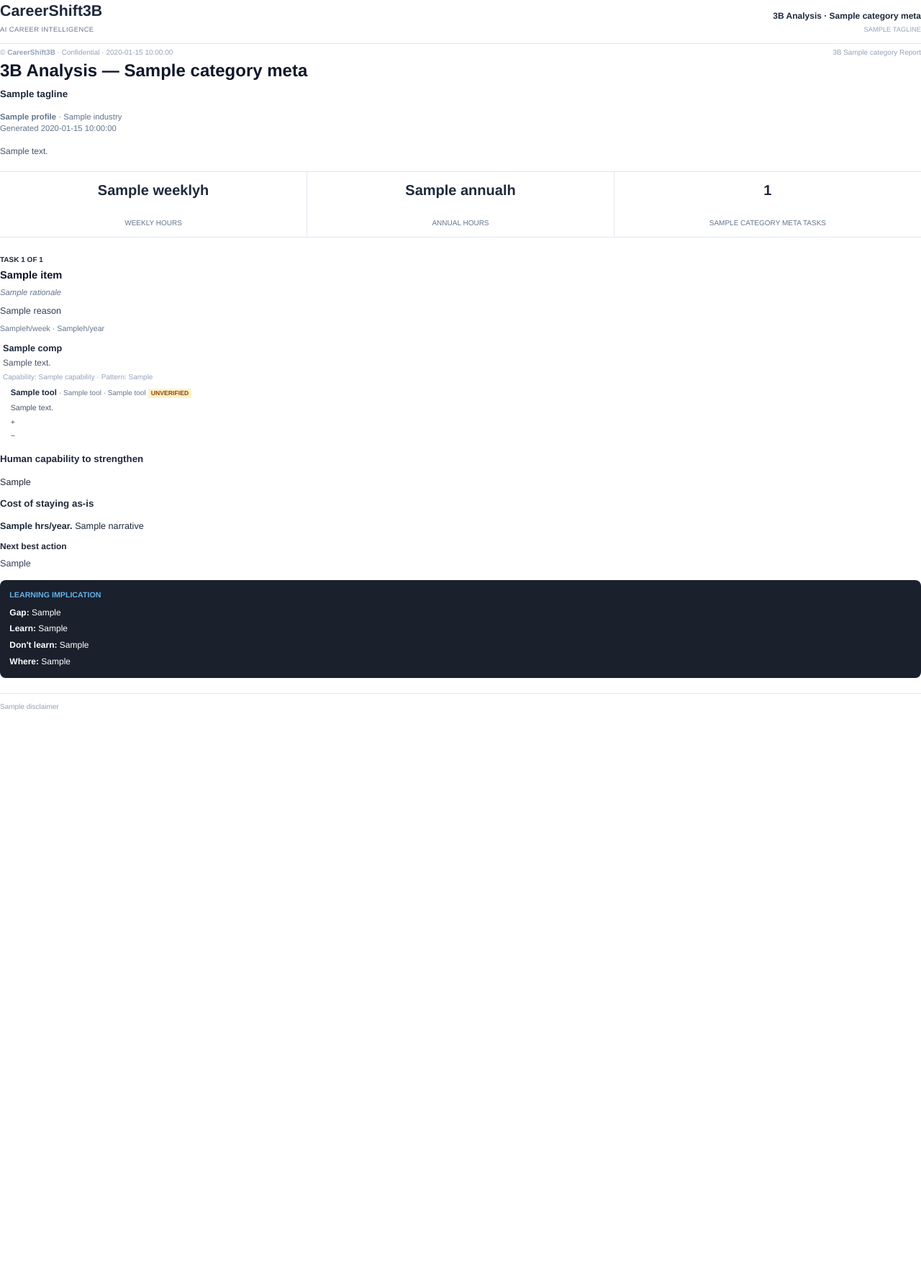
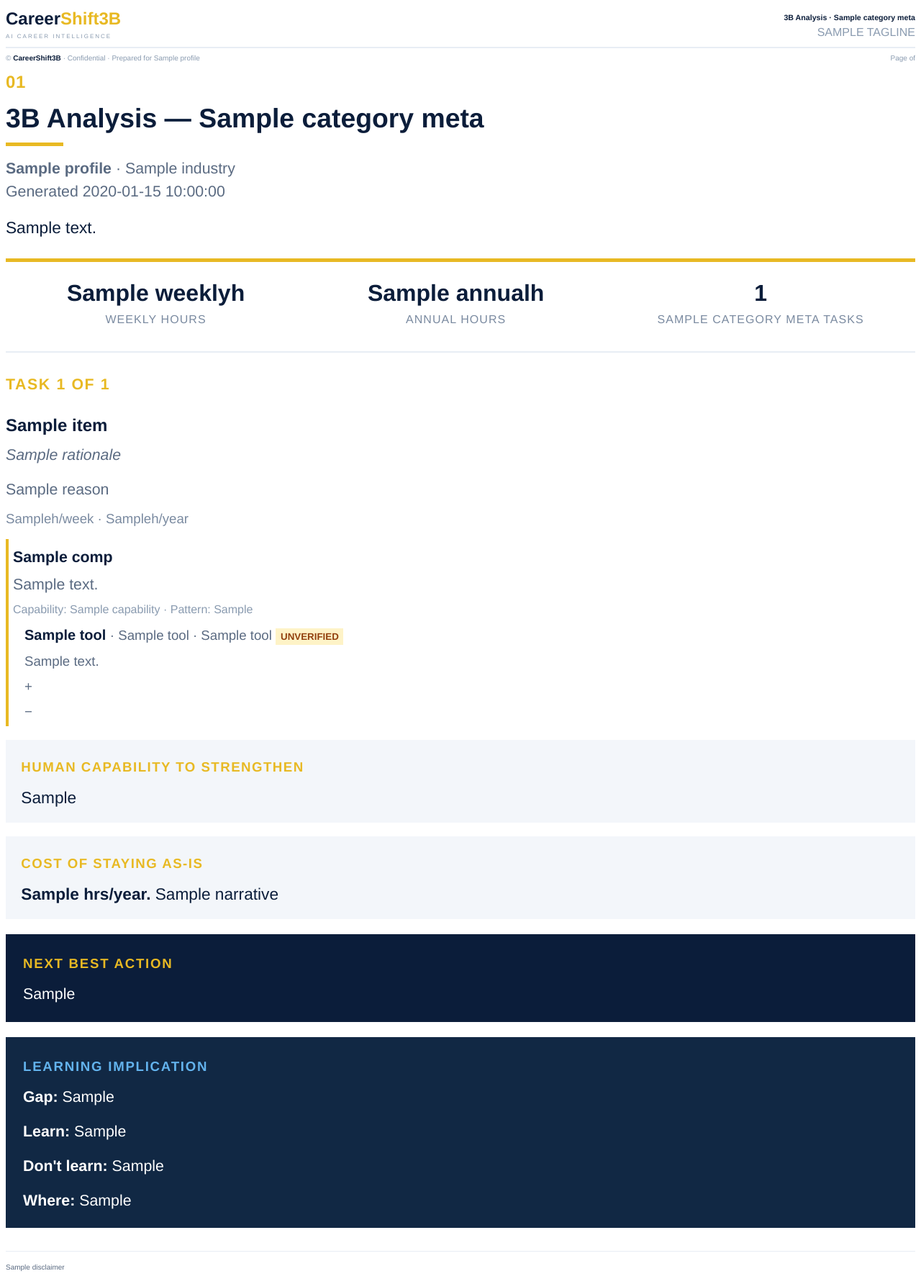
Before and after one commit to Viveknathtiwari01/CareerShiftBackend, a Python web app: template app/templates/export/three_b_category.html in a window 1280 px wide. Shown: the whole page at 72% size. Before the commit the page ends 987 px from the top, so only its background shows below. Run offline with Jinja, Linux system fonts and the light colour scheme; the template is opened without the code that fills it: most values are stand-ins (such as "Sample title", 1, 10 or a date in 2020).

Commit message:
feat: Update report generation with optional overall score and improved layout for 3B analysised

```diff
--- a/app/services/report_export.py
+++ b/app/services/report_export.py
@@ -416,7 +416,7 @@
     return buffer.getvalue()
 
 
-def _merge_cover_and_body(cover_pdf: bytes, body_pdf: bytes) -> bytes:
+def merge_cover_and_body(cover_pdf: bytes, body_pdf: bytes) -> bytes:
     from pypdf import PdfReader, PdfWriter
 
     writer = PdfWriter()
@@ -458,7 +458,7 @@
         job_title=job_title,
     )
     body_pdf = html_to_pdf(html)
-    return _merge_cover_and_body(cover_pdf, body_pdf)
+    return merge_cover_and_body(cover_pdf, body_pdf)
 
 
 def _add_bullet_list(doc, items: list[str]) -> None:
--- a/app/templates/export/three_b_category.html
+++ b/app/templates/export/three_b_category.html
@@ -5,341 +5,357 @@
   <title>CareerShift3B — {{ category }}</title>
   <style>
     @page {
-      size: A4 portrait;
-      margin: 2.6cm 1.5cm 2cm 1.5cm;
+      size: A4;
+      margin: 2.4cm 1.4cm 1.9cm 1.4cm;
       @frame header_frame {
-        -pdf-frame-content: page_header;
-        left: 1.5cm;
-        width: 17cm;
-        top: 0.55cm;
+        -pdf-frame-content: header_content;
+        top: 0.7cm;
+        margin-left: 1.4cm;
+        margin-right: 1.4cm;
+        height: 1.4cm;
       }
       @frame footer_frame {
-        -pdf-frame-content: page_footer;
-        left: 1.5cm;
-        width: 17cm;
-        bottom: 0.45cm;
-        height: 0.9cm;
+        -pdf-frame-content: footer_content;
+        bottom: 0.55cm;
+        margin-left: 1.4cm;
+        margin-right: 1.4cm;
+        height: 1.1cm;
       }
     }
 
     body {
       font-family: Helvetica, Arial, sans-serif;
-      color: #1e293b;
-      font-size: 9.5pt;
-      line-height: 1.45;
-      margin: 0;
-      padding: 0;
+      font-size: 16pt;
+      color: #0B1D3A;
+      line-height: 1.5;
     }
 
-    h1 {
+    p { margin: 0 0 12pt 0; }
+    ul { margin: 6pt 0 12pt 18pt; padding: 0; }
+    li { margin: 0 0 5pt 0; }
+
+    .hdr-logo { font-size: 18pt; font-weight: bold; color: #0B1D3A; }
+    .hdr-logo-accent { color: #E8B923; }
+    .hdr-sub { font-size: 12pt; color: #8A9BB0; text-align: right; }
+
+    .section-no {
       font-size: 18pt;
       font-weight: bold;
-      color: #0f172a;
-      margin: 0 0 4pt;
+      color: #E8B923;
+      letter-spacing: 0.5pt;
+      padding-top: 6pt;
     }
-    h2 {
+    .section-title {
+      margin: 2pt 0 0 0;
+      font-size: 28pt;
+      font-weight: bold;
+      color: #0B1D3A;
+      line-height: 1.2;
+      padding-top: 6pt;
+    }
+    .section-rule {
+      margin-top: 8pt;
+      width: 60pt;
+      border-top: 4pt solid #E8B923;
+    }
+    .section-desc {
+      margin-top: 12pt;
+      font-size: 16pt;
+      color: #5B6B82;
+      line-height: 1.5;
+    }
+
+    .navy-box {
+      background-color: #0B1D3A;
+      color: #FFFFFF;
+      padding: 16pt 18pt;
+      margin: 16pt 0 14pt 0;
+    }
+    .navy-label {
+      font-size: 14pt;
+      font-weight: bold;
+      letter-spacing: 1.3pt;
+      text-transform: uppercase;
+      color: #E8B923;
+      margin-bottom: 10pt;
+      padding-top: 4pt;
+    }
+    .navy-text {
+      font-size: 16pt;
+      color: #FFFFFF;
+      line-height: 1.5;
+    }
+    .navy-title {
+      font-size: 18pt;
+      font-weight: bold;
+      color: #FFFFFF;
+      margin-bottom: 8pt;
+      padding-top: 4pt;
+    }
+    .navy-title-accent { color: #E8B923; }
+
+    .kpi-wrap {
+      margin: 20pt 0 16pt 0;
+      border-top: 4pt solid #E8B923;
+      padding-top: 14pt;
+    }
+    .kpi-value {
+      font-size: 24pt;
+      font-weight: bold;
+      color: #0B1D3A;
+      line-height: 1.2;
+      padding-top: 4pt;
+    }
+    .kpi-label {
+      margin-top: 4pt;
+      font-size: 12pt;
+      letter-spacing: 0.8pt;
+      text-transform: uppercase;
+      color: #7A8AA0;
+    }
+
+    .subhead {
+      font-size: 16pt;
+      font-weight: bold;
+      letter-spacing: 1.2pt;
+      text-transform: uppercase;
+      color: #E8B923;
+      margin: 0 0 10pt 0;
+      padding-top: 4pt;
+    }
+    .muted { color: #5B6B82; font-size: 16pt; line-height: 1.5; }
+    .body-navy { color: #0B1D3A; font-size: 17pt; line-height: 1.5; }
+
+    .soft-box {
+      background-color: #F3F6FA;
+      padding: 14pt 16pt;
+      margin-top: 14pt;
+    }
+    .soft-label {
+      font-size: 14pt;
+      font-weight: bold;
+      letter-spacing: 1.1pt;
+      text-transform: uppercase;
+      color: #E8B923;
+      margin-bottom: 8pt;
+      padding-top: 4pt;
+    }
+
+    .task-card {
+      margin: 24pt 0 16pt 0;
+      border-top: 2pt solid #E8EDF4;
+      padding-top: 18pt;
+    }
+    .task-title { font-size: 18pt; font-weight: bold; color: #0B1D3A; margin-bottom: 6pt; padding-top: 6pt; }
+    .task-meta { font-size: 14pt; color: #7A8AA0; margin: 4pt 0 8pt 0; }
+    .task-insight { font-size: 14pt; font-weight: bold; color: #0B1D3A; margin: 0 0 6pt 0; padding-top: 4pt; }
+    .task-body { font-size: 16pt; color: #5B6B82; line-height: 1.5; margin: 0 0 8pt 0; }
+
+    .unverified {
       font-size: 10pt;
       font-weight: bold;
-      color: {{ category_meta.accent }};
-      margin: 0 0 10pt;
-    }
-    p {
-      margin: 0 0 8pt;
-    }
-    .meta {
-      font-size: 8.5pt;
-      color: #64748b;
-      margin-bottom: 12pt;
-    }
-    .intro {
-      font-size: 9pt;
-      color: #475569;
-      margin-bottom: 14pt;
-    }
-
-    .stats-table {
-      width: 100%;
-      border-collapse: collapse;
-      margin: 0 0 18pt;
-      border-top: 0.5pt solid #e2e8f0;
-      border-bottom: 0.5pt solid #e2e8f0;
-    }
-    .stats-table td {
-      text-align: center;
-      padding: 8pt 4pt;
-      width: 33%;
-      border-right: 0.5pt solid #e2e8f0;
-    }
-    .stats-table td.last {
-      border-right: none;
-    }
-    .stat-value {
-      font-size: 15pt;
-      font-weight: bold;
-      color: {{ category_meta.accent }};
-    }
-    .stat-label {
-      font-size: 7.5pt;
-      color: #64748b;
-      text-transform: uppercase;
-      padding-top: 3pt;
-    }
-
-    .task-separator {
-      border: none;
-      border-top: 0.5pt solid #e2e8f0;
-      margin: 14pt 0;
-    }
-    .task-label {
-      font-size: 7.5pt;
-      font-weight: bold;
-      color: {{ category_meta.accent }};
-      text-transform: uppercase;
-      margin: 0 0 2pt;
-    }
-    .task-title {
-      font-size: 11pt;
-      font-weight: bold;
-      color: #0f172a;
-      margin: 0 0 4pt;
-    }
-    .task-rationale {
-      font-size: 8.5pt;
-      color: #64748b;
-      font-style: italic;
-      margin: 0 0 6pt;
-    }
-    .task-body {
-      font-size: 9.5pt;
-      color: #334155;
-      margin: 0 0 6pt;
-    }
-    .task-hours {
-      font-size: 8pt;
-      color: #64748b;
-      margin: 0 0 8pt;
+      color: #92400e;
+      background-color: #fef3c7;
+      padding: 3pt 5pt;
     }
 
     .component-table {
       width: 100%;
       border-collapse: collapse;
-      margin: 0 0 8pt;
+      margin: 0 0 12pt;
     }
     .component-table td {
       vertical-align: top;
       padding: 0;
     }
     .component-border {
-      width: 3pt;
-      border-left: 2pt solid {{ category_meta.accent }};
+      width: 4pt;
+      border-left: 3pt solid #E8B923;
     }
     .component-body {
-      padding-left: 8pt;
+      padding-left: 12pt;
     }
     .component-name {
-      font-size: 9.5pt;
+      font-size: 16pt;
       font-weight: bold;
-      color: #1e293b;
-      margin: 0 0 2pt;
+      color: #0B1D3A;
+      margin: 0 0 4pt;
+      padding-top: 8pt;
     }
     .component-desc {
-      font-size: 9pt;
-      color: #475569;
-      margin: 0 0 3pt;
+      font-size: 16pt;
+      color: #5B6B82;
+      margin: 0 0 5pt;
     }
     .component-meta {
-      font-size: 7.5pt;
-      color: #94a3b8;
-      margin: 0 0 4pt;
+      font-size: 12pt;
+      color: #8A9BB0;
+      margin: 0 0 6pt;
     }
 
     .tool-line {
-      font-size: 8.5pt;
-      color: #334155;
-      margin: 0 0 4pt;
-      padding-left: 8pt;
+      font-size: 15pt;
+      color: #0B1D3A;
+      margin: 0 0 6pt;
+      padding-left: 12pt;
     }
     .tool-name {
       font-weight: bold;
-      color: #1e293b;
+      color: #0B1D3A;
     }
     .tool-meta {
-      color: #64748b;
-      font-size: 7.5pt;
+      color: #5B6B82;
+      font-size: 14pt;
     }
     .tool-detail {
-      font-size: 8pt;
-      color: #475569;
-      margin: 0 0 3pt;
-      padding-left: 8pt;
-    }
-    .unverified {
-      font-size: 6.5pt;
-      font-weight: bold;
-      color: #92400e;
-      background-color: #fef3c7;
-      padding: 1pt 3pt;
-    }
-
-    .actions-title {
-      font-size: 9pt;
-      font-weight: bold;
-      color: #1e293b;
-      margin: 8pt 0 4pt;
-    }
-    ul {
-      margin: 0 0 10pt;
-      padding-left: 14pt;
-    }
-    li {
-      font-size: 9pt;
-      color: #334155;
-      margin-bottom: 3pt;
-    }
-
-    .disclaimer {
-      margin-top: 16pt;
-      padding-top: 8pt;
-      border-top: 0.5pt solid #e2e8f0;
-      font-size: 7.5pt;
-      color: #94a3b8;
+      font-size: 14pt;
+      color: #5B6B82;
+      margin: 0 0 5pt;
+      padding-left: 12pt;
     }
   </style>
 </head>
 <body>
 
-  <!-- Repeating header on every page -->
-  <div id="page_header">
+  <!-- PAGE HEADER -->
+  <div id="header_content">
     <table width="100%" cellpadding="0" cellspacing="0">
       <tr>
-        <td width="55%" valign="bottom">
-          <span style="font-size:16pt;font-weight:bold;color:{{ brand.navy }};">Career</span><span style="font-size:16pt;font-weight:bold;color:{{ brand.gold }};">Shift3B</span><br/>
-          <span style="font-size:7pt;color:#64748b;letter-spacing:0.05em;">AI CAREER INTELLIGENCE</span>
+        <td width="50%" valign="bottom">
+          <div class="hdr-logo">Career<span class="hdr-logo-accent">Shift3B</span></div>
+          <div style="font-size: 6pt; letter-spacing: 1.5pt; color: #8A9BB0; margin-top: 1pt;">AI CAREER INTELLIGENCE</div>
         </td>
-        <td width="45%" align="right" valign="bottom">
-          <span style="font-size:9pt;font-weight:bold;color:{{ category_meta.accent }};">3B Analysis · {{ category_meta.title }}</span><br/>
-          <span style="font-size:7pt;color:#94a3b8;text-transform:uppercase;">{{ category_meta.tagline }}</span>
+        <td width="50%" valign="bottom" align="right">
+          <div style="font-size: 8pt; font-weight: bold; color: #0B1D3A;">3B Analysis · {{ category_meta.title }}</div>
+          <div class="hdr-sub" style="margin-top: 1pt; text-transform: uppercase;">{{ category_meta.tagline }}</div>
         </td>
       </tr>
     </table>
-    <table width="100%" cellpadding="0" cellspacing="0" style="margin-top:5pt;">
+    <div style="margin-top: 6pt; border-top: 1pt solid #E8EDF4;"></div>
+  </div>
+
+  <!-- PAGE FOOTER -->
+  <div id="footer_content">
+    <div style="border-top: 1pt solid #E8EDF4; padding-top: 4pt;">
+      <table width="100%" cellpadding="0" cellspacing="0">
         <tr>
-        <td style="border-top:2pt solid {{ brand.gold }};font-size:1pt;line-height:1pt;">&nbsp;</td>
-      </tr>
-      <tr>
-        <td style="border-top:0.75pt solid {{ category_meta.accent }};font-size:1pt;line-height:1pt;padding-top:1pt;">&nbsp;</td>
+          <td width="70%" style="font-size: 7.5pt; color: #8A9BB0;">
+            © <span style="color:#0B1D3A; font-weight:bold;">CareerShift3B</span> &middot; Confidential &middot; Prepared for {{ profile.name }}
+          </td>
+          <td width="30%" align="right" style="font-size: 7.5pt; color: #8A9BB0;">Page <pdf:pagenumber> of <pdf:pagecount></td>
         </tr>
       </table>
     </div>
-
-  <!-- Repeating footer on every page -->
-  <div id="page_footer">
-    <table width="100%" cellpadding="0" cellspacing="0" style="border-top:0.5pt solid #e2e8f0;padding-top:4pt;">
-      <tr>
-        <td style="font-size:7.5pt;color:#94a3b8;">
-          © <span style="font-weight:bold;color:{{ brand.navy }};">Career</span><span style="font-weight:bold;color:{{ brand.gold }};">Shift3B</span>
-          · Confidential · {{ generated_at }}
-        </td>
-        <td align="right" style="font-size:7.5pt;color:#94a3b8;">
-          3B {{ category }} Report
-        </td>
-      </tr>
-    </table>
   </div>
 
-  <h1>3B Analysis — {{ category_meta.title }}</h1>
-  <h2>{{ category_meta.tagline }}</h2>
+  <div class="section-no">01</div>
+  <h1 class="section-title">3B Analysis — {{ category_meta.title }}</h1>
+  <div class="section-rule"></div>
 
-  <p class="meta">
+  <p class="section-desc">
     <strong>{{ profile.job_title }}</strong> · {{ profile.industry }}<br/>
     Generated {{ generated_at }}
   </p>
 
-  <p class="intro">{{ category_meta.description }}</p>
+  <p class="body-navy" style="margin-top:12pt; margin-bottom:18pt;">{{ category_meta.description }}</p>
 
-  <table class="stats-table">
+  <!-- KPI Block -->
+  <table width="100%" cellpadding="0" cellspacing="0" class="kpi-wrap">
     <tr>
-      <td><span class="stat-value">{{ hours.weekly }}h</span></td>
-      <td><span class="stat-value">{{ hours.annual }}h</span></td>
-      <td class="last"><span class="stat-value">{{ hours.task_count }}</span></td>
-    </tr>
-    <tr>
-      <td><span class="stat-label">Weekly hours</span></td>
-      <td><span class="stat-label">Annual hours</span></td>
-      <td class="last"><span class="stat-label">{{ category_meta.title }} tasks</span></td>
+      <td width="33%" valign="top" align="center">
+        <div class="kpi-value">{{ hours.weekly }}h</div>
+        <div class="kpi-label">Weekly hours</div>
+      </td>
+      <td width="33%" valign="top" align="center">
+        <div class="kpi-value">{{ hours.annual }}h</div>
+        <div class="kpi-label">Annual hours</div>
+      </td>
+      <td width="34%" valign="top" align="center">
+        <div class="kpi-value">{{ hours.task_count }}</div>
+        <div class="kpi-label">{{ category_meta.title }} tasks</div>
+      </td>
     </tr>
   </table>
 
   {% for task in analyses %}
-  {% if not loop.first %}
-  <hr class="task-separator" />
-  {% endif %}
-
-  <p class="task-label">Task {{ loop.index }} of {{ analyses | length }}</p>
-  <p class="task-title">{{ task.task_title }}</p>
-  {% if task.rationale %}<p class="task-rationale">{{ task.rationale }}</p>{% endif %}
+  <div class="task-card">
+    <div class="subhead">Task {{ loop.index }} of {{ analyses | length }}</div>
+    <div class="task-title">{{ task.task_title }}</div>
+    {% if task.rationale %}<p class="muted" style="font-style: italic;">{{ task.rationale }}</p>{% endif %}
     {% if task.reason %}<p class="task-body">{{ task.reason }}</p>{% endif %}
-  <p class="task-hours">{{ task.weekly_hours }}h/week · {{ task.annual_hours }}h/year</p>
+    <p class="task-meta">{{ task.weekly_hours }}h/week &middot; {{ task.annual_hours }}h/year</p>
 
     {% for comp in task.components %}
+    <div style="margin-top: 10pt;">
       <table class="component-table">
         <tr>
           <td class="component-border">&nbsp;</td>
           <td class="component-body">
             <p class="component-name">{{ comp.name }}</p>
             {% if comp.description %}<p class="component-desc">{{ comp.description }}</p>{% endif %}
-        <p class="component-meta">Capability: {{ comp.capability }} · Pattern: {{ comp.solution_pattern }}</p>
+            <p class="component-meta">Capability: {{ comp.capability }} &middot; Pattern: {{ comp.solution_pattern }}</p>
 
             {% for tool in comp.tools %}
             <p class="tool-line">
               <span class="tool-name">{{ tool.name }}</span>
-          <span class="tool-meta"> · {{ tool.cost_band_label }} · {{ tool.feasibility_label }}</span>
+              <span class="tool-meta"> &middot; {{ tool.cost_band_label }} &middot; {{ tool.feasibility_label }}</span>
               <span class="unverified"> UNVERIFIED</span>
             </p>
             {% if tool.credibility_note %}<p class="tool-detail">{{ tool.credibility_note }}</p>{% endif %}
             {% if tool.pros %}<p class="tool-detail">+ {{ tool.pros | join(' · ') }}</p>{% endif %}
-        {% if tool.cons %}<p class="tool-detail">− {{ tool.cons | join(' · ') }}</p>{% endif %}
+            {% if tool.cons %}<p class="tool-detail">&minus; {{ tool.cons | join(' · ') }}</p>{% endif %}
             {% endfor %}
           </td>
         </tr>
       </table>
+    </div>
     {% endfor %}
 
     {% if task.human_capability %}
-  <h2>Human capability to strengthen</h2>
-  <p>{{ task.human_capability }}</p>
+    <div class="soft-box">
+      <div class="soft-label">Human capability to strengthen</div>
+      <p class="body-navy" style="margin-bottom: 0;">{{ task.human_capability }}</p>
+    </div>
     {% endif %}
 
     {% if task.cost_of_staying_as_is %}
-  <h2>Cost of staying as-is</h2>
-  <p><strong>{{ task.cost_of_staying_as_is.annual_hours }} hrs/year.</strong> {{ task.cost_of_staying_as_is.narrative }}</p>
+    <div class="soft-box">
+      <div class="soft-label">Cost of staying as-is</div>
+      <p class="body-navy" style="margin-bottom: 0;"><strong>{{ task.cost_of_staying_as_is.annual_hours }} hrs/year.</strong> {{ task.cost_of_staying_as_is.narrative }}</p>
+    </div>
     {% endif %}
 
     {% if task.next_action %}
-  <p class="actions-title">Next best action</p>
-  <p class="task-body">{{ task.next_action }}</p>
+    <div class="navy-box">
+      <div class="navy-label">Next best action</div>
+      <p class="navy-text" style="margin-bottom: 0;">{{ task.next_action }}</p>
+    </div>
     {% elif task.next_actions %}
-  <p class="actions-title">Recommended next actions</p>
-  <ul>
+    <div class="navy-box">
+      <div class="navy-label">Recommended next actions</div>
+      <ul style="margin-bottom: 0; padding-left: 14pt; color: #FFFFFF; font-size: 9.5pt; line-height: 1.5;">
         {% for action in task.next_actions %}
-    <li>{{ action }}</li>
+        <li style="margin-bottom: 3pt;">{{ action }}</li>
         {% endfor %}
       </ul>
+    </div>
     {% endif %}
 
     {% if task.learn_gap or task.learn_do or task.learn_dont or task.where_to_learn %}
-  <div style="background:#1a202c;color:#fff;padding:10pt;border-radius:6pt;margin-top:10pt;">
-    <p style="color:#63b3ed;font-size:8pt;font-weight:bold;margin:0 0 6pt;">LEARNING IMPLICATION</p>
-    {% if task.learn_gap %}<p style="font-size:9pt;margin:0 0 4pt;"><strong>Gap:</strong> {{ task.learn_gap }}</p>{% endif %}
-    {% if task.learn_do %}<p style="font-size:9pt;margin:0 0 4pt;"><strong>Learn:</strong> {{ task.learn_do }}</p>{% endif %}
-    {% if task.learn_dont %}<p style="font-size:9pt;margin:0 0 4pt;"><strong>Don't learn:</strong> {{ task.learn_dont }}</p>{% endif %}
-    {% if task.where_to_learn %}<p style="font-size:9pt;margin:0;"><strong>Where:</strong> {{ task.where_to_learn }}</p>{% endif %}
+    <div class="navy-box" style="background-color: #112844;">
+      <div class="navy-label" style="color: #63b3ed;">LEARNING IMPLICATION</div>
+      {% if task.learn_gap %}<p class="navy-text"><strong>Gap:</strong> {{ task.learn_gap }}</p>{% endif %}
+      {% if task.learn_do %}<p class="navy-text"><strong>Learn:</strong> {{ task.learn_do }}</p>{% endif %}
+      {% if task.learn_dont %}<p class="navy-text"><strong>Don't learn:</strong> {{ task.learn_dont }}</p>{% endif %}
+      {% if task.where_to_learn %}<p class="navy-text" style="margin-bottom: 0;"><strong>Where:</strong> {{ task.where_to_learn }}</p>{% endif %}
     </div>
     {% endif %}
-
+  </div>
   {% endfor %}
 
-  <p class="disclaimer">{{ disclaimer }}</p>
+  <div style="margin-top: 24pt; border-top: 1pt solid #E8EDF4; padding-top: 10pt;">
+    <p class="muted" style="font-size: 7.5pt;">{{ disclaimer }}</p>
+  </div>
 
 </body>
 </html>
```
Also changed, not shown: app/services/report_cover.py (+9 -6 lines), app/services/three_b_export.py (+18 -1 lines), app/templates/export/report_pdf.html (+15 -14 lines). Lines whose indentation alone changed are shown as unchanged.
